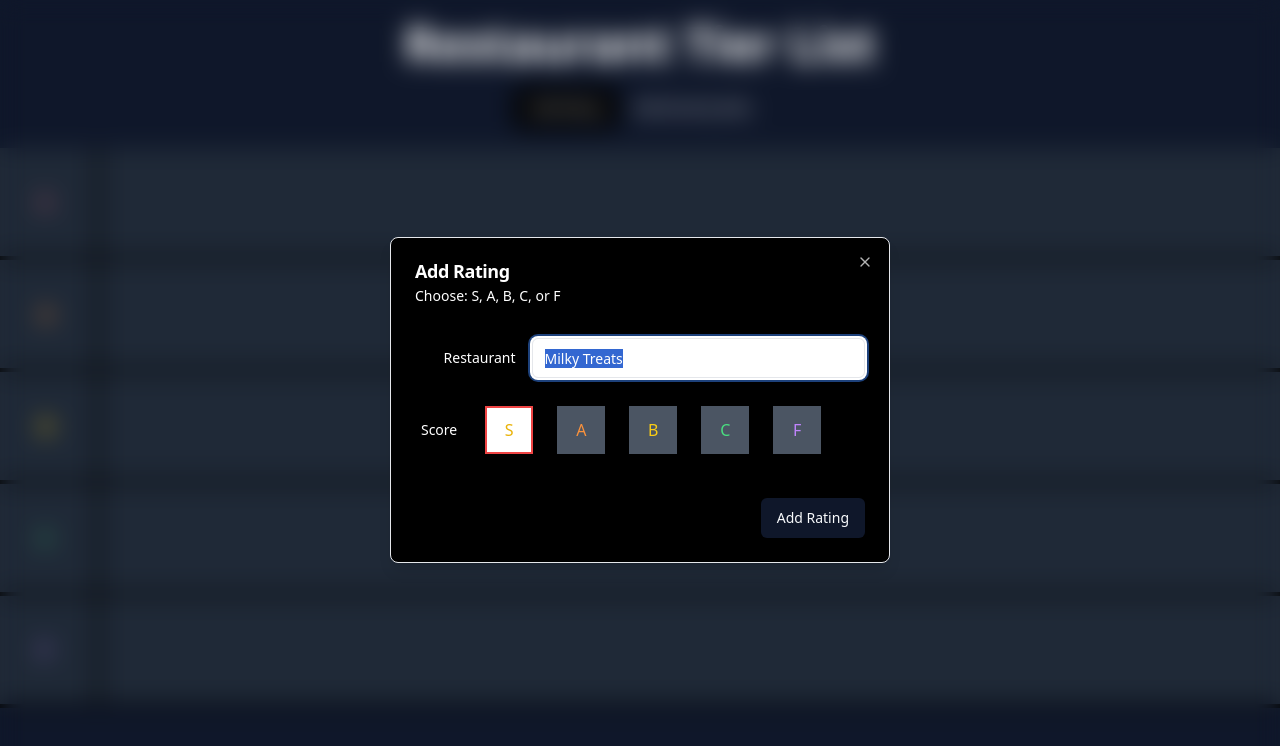
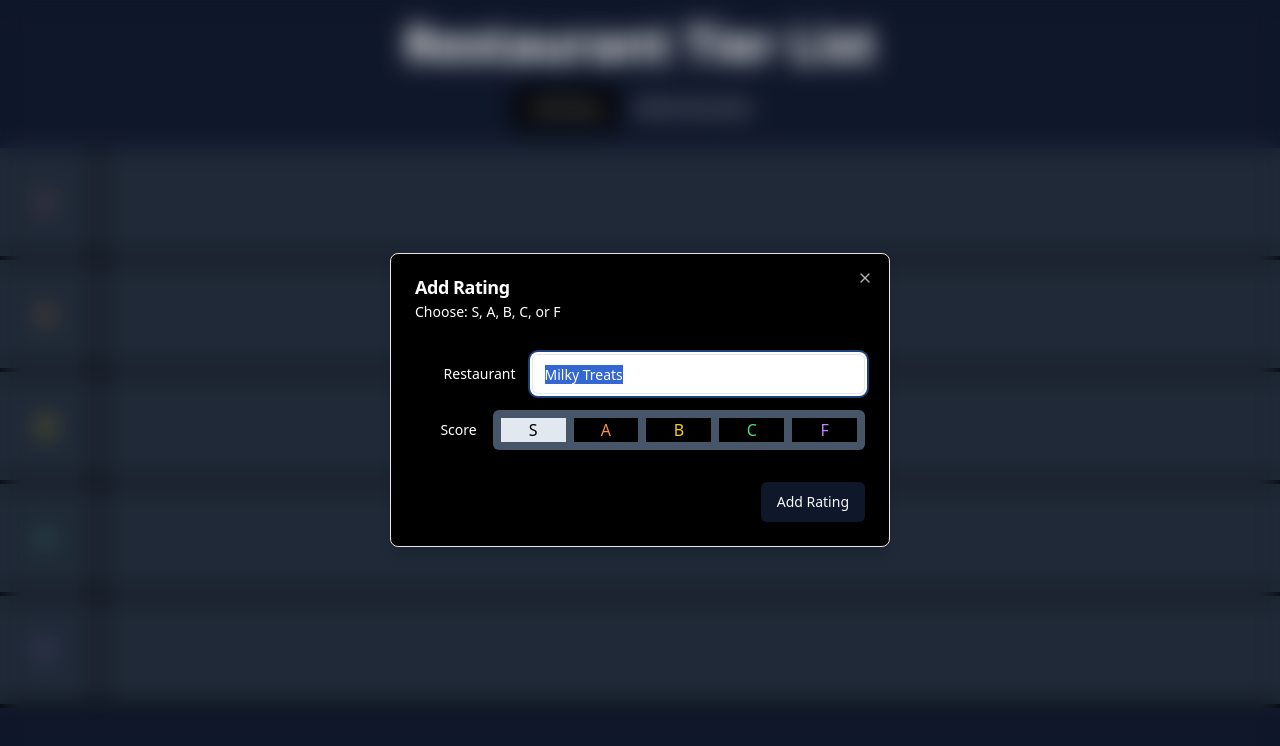
Before and after one commit to bhh1893/mlemmlem, a React (Vite) app: page / in a window 1280 px wide. Both pictures are taken after a click on the button "Add Rating". Shown: the top 746 px of the page. Built offline with nearby package versions, Linux system fonts and the light colour scheme.

Commit message:
Updated css for radio buttons

```diff
--- a/src/App.jsx
+++ b/src/App.jsx
@@ -34,11 +34,11 @@ function App() {
           })
           board['A'].push({
             'title': rname1,
-            'score': 'S'
+            'score': 'A'
           })
           board['B'].push({
             'title': rname2,
-            'score': 'S'
+            'score': 'B'
           })
           return board
         })
--- a/src/Buttons/AddButton.jsx
+++ b/src/Buttons/AddButton.jsx
@@ -52,21 +52,16 @@ export function AddButton({ addRating }) {
               id='item'
             />
           </div>
-          <div className="grid grid-cols-8 items-center gap-4">
+          <div className="grid grid-cols-6 items-center gap-4">
             <div className='text-sm font-medium leading-none text-right'>
-                Score
+              Score
             </div>
-            <RadioButtons
-              updateScore={updateScore}
-              start={'S'}
-            />
-            {/* <Input
-              className='col-span-3 text-black'
-              value={newScore}
-              onChange={e => setNewScore(e.target.value)}
-              type='text'
-              id='item' */}
-            {/* /> */}
+            <div className='col-span-5'>
+              <RadioButtons
+                updateScore={updateScore}
+                start={'S'}
+              />
+            </div>
           </div>
         </div>
         <DialogFooter>
--- a/src/Buttons/EditButton.jsx
+++ b/src/Buttons/EditButton.jsx
@@ -18,7 +18,6 @@ export function EditButton({ r, cardOpen, setCardOpen, addRating, deleteRating }
   const { toast } = useToast()
 
   function updateScore(option) {
-    console.log(option)
     setNewScore(option)
   }
 
--- a/src/Buttons/RadioButtons.jsx
+++ b/src/Buttons/RadioButtons.jsx
@@ -20,21 +20,21 @@ export function RadioButtons({ updateScore, start }) {
       defaultValue={startValue}
       onValueChange={e => handleChange(e)}
     >
-      <div className="flex flex-nowrap">
+      <div className="flex rounded-md bg-slate-600 px-1">
         {[...Array(tierListSize)].map((x, i) => {
           let curLevel = getLevel(i)
           let curColor = getColor(i)
           let desc = 'option' + i
+          let opts = `flex-1 my-2 mx-1 text-center bg-black ${curColor}`
           return (
-            <div key={i} className={curColor}>
-              <div className="w-12 h-12 m-3 bg-gray-200 flex justify-center items-center">
-                <div className="bg-gray-600 w-12 h-12 relative flex justify-center items-center z-0">
+            <div key={i} className={opts}>
+              <div className="justify-self-auto">
+                <div className='relative w-full'>
                   {curLevel}
                   <RadioGroupItem
                     value={desc}
                     curlevel={curLevel}
-                    className="absolute text-yellow-500 inset-0 flex justify-center
-                               w-12 h-12 items-center z-10">
+                    className="absolute inset-0 w-full text-black z-10">
                   </RadioGroupItem>
                 </div>
               </div>
--- a/src/components/ui/radio-group.jsx
+++ b/src/components/ui/radio-group.jsx
@@ -20,9 +20,7 @@ const RadioGroupItem = React.forwardRef(({ className, children, curlevel, ...pro
       )}
       {...props}>
       <RadioGroupPrimitive.Indicator
-        // className="relative flex h-max w-max bg-slate-200 text-black"
-        className="absolute bg-white inset-0 flex justify-center items-center z-20
-                   border-2 border-red-500"
+        className="relative inset-0 bg-slate-200 flex justify-center items-center z-20"
       >
         {curlevel}
       </RadioGroupPrimitive.Indicator>
```
